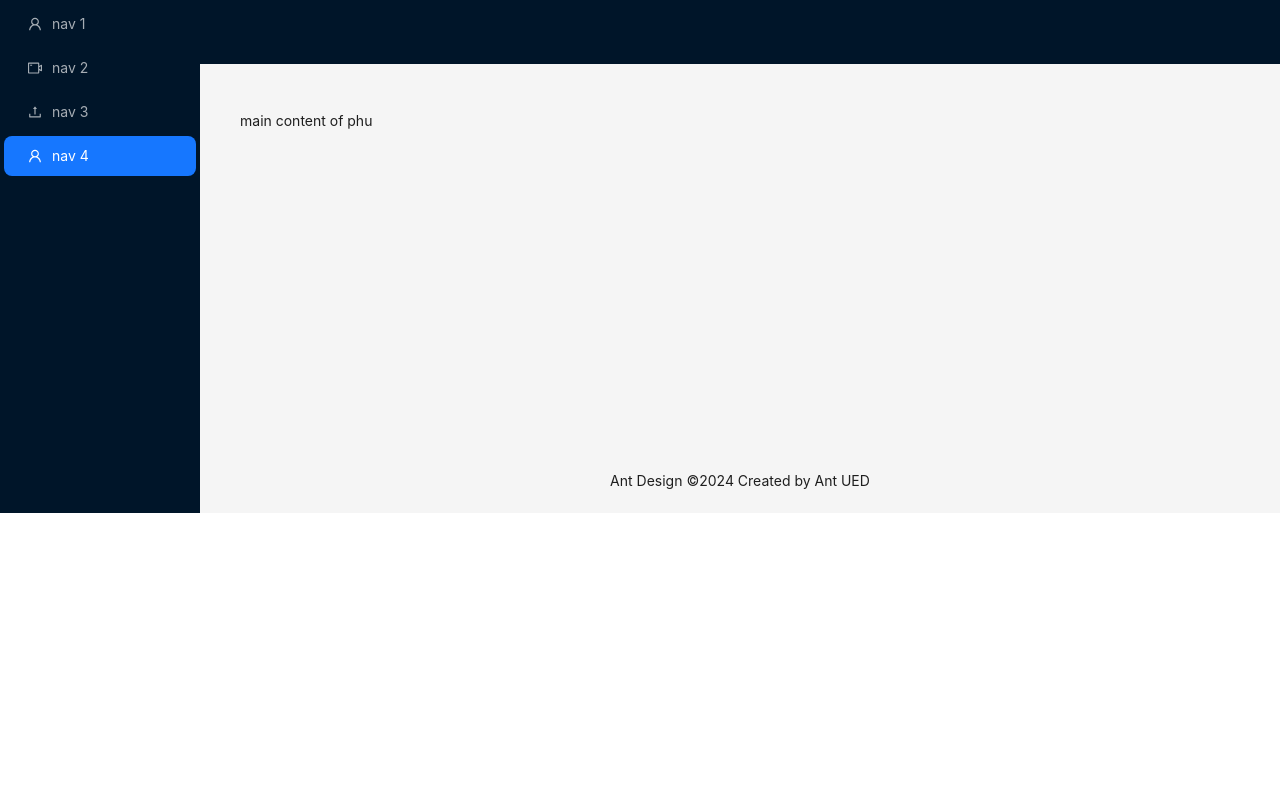
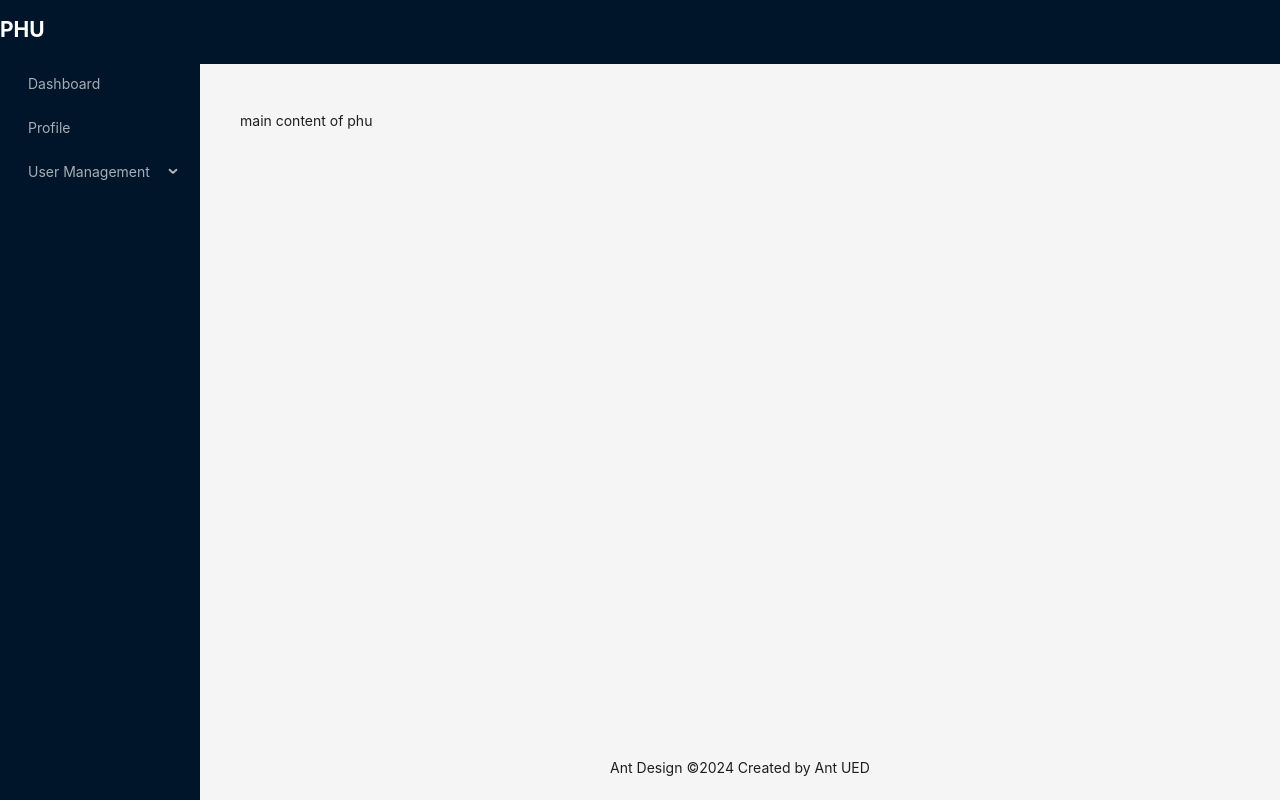
Before and after one commit to safwanbin2/phu-client, a React (Vite) app: page / in a window 1280 px wide. Built offline with nearby package versions, Linux system fonts and the light colour scheme.

Commit message:
debugging layout

```diff
--- a/src/components/layout/MainLayout.tsx
+++ b/src/components/layout/MainLayout.tsx
@@ -1,27 +1,36 @@
 import React from "react";
-import {
-  UploadOutlined,
-  UserOutlined,
-  VideoCameraOutlined,
-} from "@ant-design/icons";
-import { Layout, Menu, theme } from "antd";
+import { Layout, Menu, MenuProps, theme } from "antd";
 
 const { Header, Content, Footer, Sider } = Layout;
 
-const items = [
-  UserOutlined,
-  VideoCameraOutlined,
-  UploadOutlined,
-  UserOutlined,
-].map((icon, index) => ({
-  key: String(index + 1),
-  icon: React.createElement(icon),
-  label: `nav ${index + 1}`,
-}));
+const items: MenuProps["items"] = [
+  {
+    key: "1",
+    label: "Dashboard",
+  },
+  {
+    key: "2",
+    label: "Profile",
+  },
+  {
+    key: "3",
+    label: "User Management",
+    children: [
+      {
+        key: "21",
+        label: "Create Student",
+      },
+      {
+        key: "22",
+        label: "Create Faculty",
+      },
+    ],
+  },
+];
 
 const MainLayout = () => {
   return (
-    <Layout>
+    <Layout style={{ minHeight: "100vh" }}>
       <Sider
         breakpoint="lg"
         collapsedWidth="0"
@@ -32,7 +41,9 @@ const MainLayout = () => {
           console.log(collapsed, type);
         }}
       >
-        <div className="demo-logo-vertical" />
+        <div style={{ color: "white" }}>
+          <h2>PHU</h2>
+        </div>
         <Menu
           theme="dark"
           mode="inline"
```
